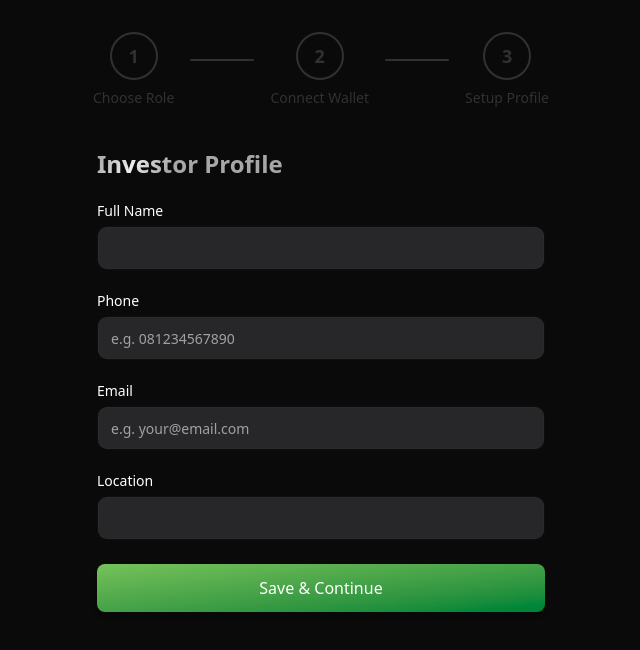
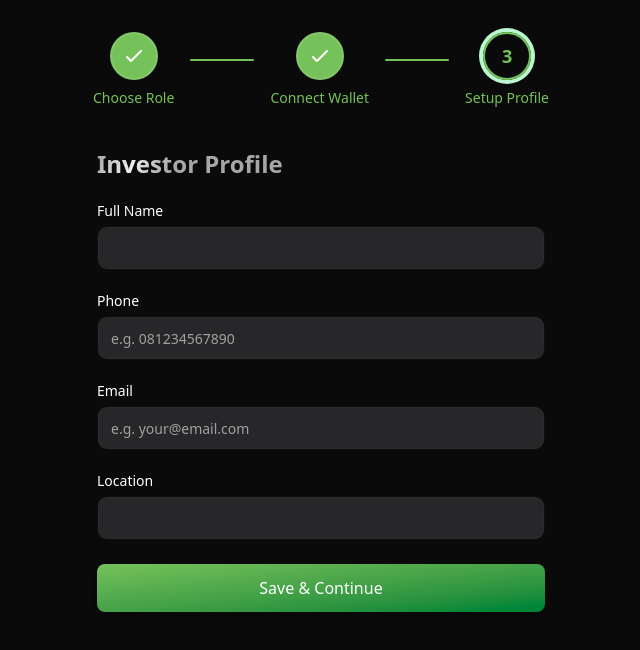
Before and after one commit to inRiza/agrabanyu-fe, a Next.js app: page /profile-step/setup/investor in a window 1280 px wide. Shown: the top 650 px of the page, without its empty margins (319-959 px from the left). Built offline with nearby package versions, Linux system fonts and the light colour scheme.

Commit message:
refactor: simplify profile setup logic by removing unused search parameters and normalizing step ID

```diff
--- a/src/app/profile-step/setup/investor/page.tsx
+++ b/src/app/profile-step/setup/investor/page.tsx
@@ -1,25 +1,29 @@
 "use client";
-import { usePathname, useSearchParams, useRouter } from "next/navigation";
+import { usePathname, useRouter } from "next/navigation";
 import { useState } from "react";
 import { ProgressSteps } from "@/components/ui/progress-steps";
 import { profileSteps } from "@/constants/profile-steps";
 import { Input } from "@/components/ui/input";
 import { Label } from "@/components/ui/label";
+// import { normalize } from "path";
 
 export default function ProfileSetupInvestor() {
   const router = useRouter();
 
   const pathname = usePathname();
-  const searchParams = useSearchParams();
+  // const searchParams = useSearchParams();
 
   const currentStepId = pathname.split("/").pop();
-  const role = searchParams.get("role");
-  const wallet = searchParams.get("wallet");
+  // const role = searchParams.get("role");
+  // const wallet = searchParams.get("wallet");
+
+  let normalizedStepId = currentStepId;
+  if (currentStepId === "investor") normalizedStepId = "setup";
 
   const steps = profileSteps.map(( step, idx ) => ({
     ...step,
-    isCompleted: profileSteps.findIndex(s => s.id === currentStepId) > idx,
-    isActive: step.id === currentStepId,
+    isCompleted: profileSteps.findIndex(s => s.id === normalizedStepId) > idx,
+    isActive: step.id === normalizedStepId,
   }));
 
   const [name, setName] = useState("");
@@ -74,7 +78,7 @@ export default function ProfileSetupInvestor() {
       if (!res.ok) throw new Error("Failed to save profile.");
 
       router.push("/dashboard"); // ganti sesuai kebutuhan
-    } catch (err) {
+    } catch {
       setError("Failed to save profile. Please try again.");
     } finally {
       setSaving(false);
```
